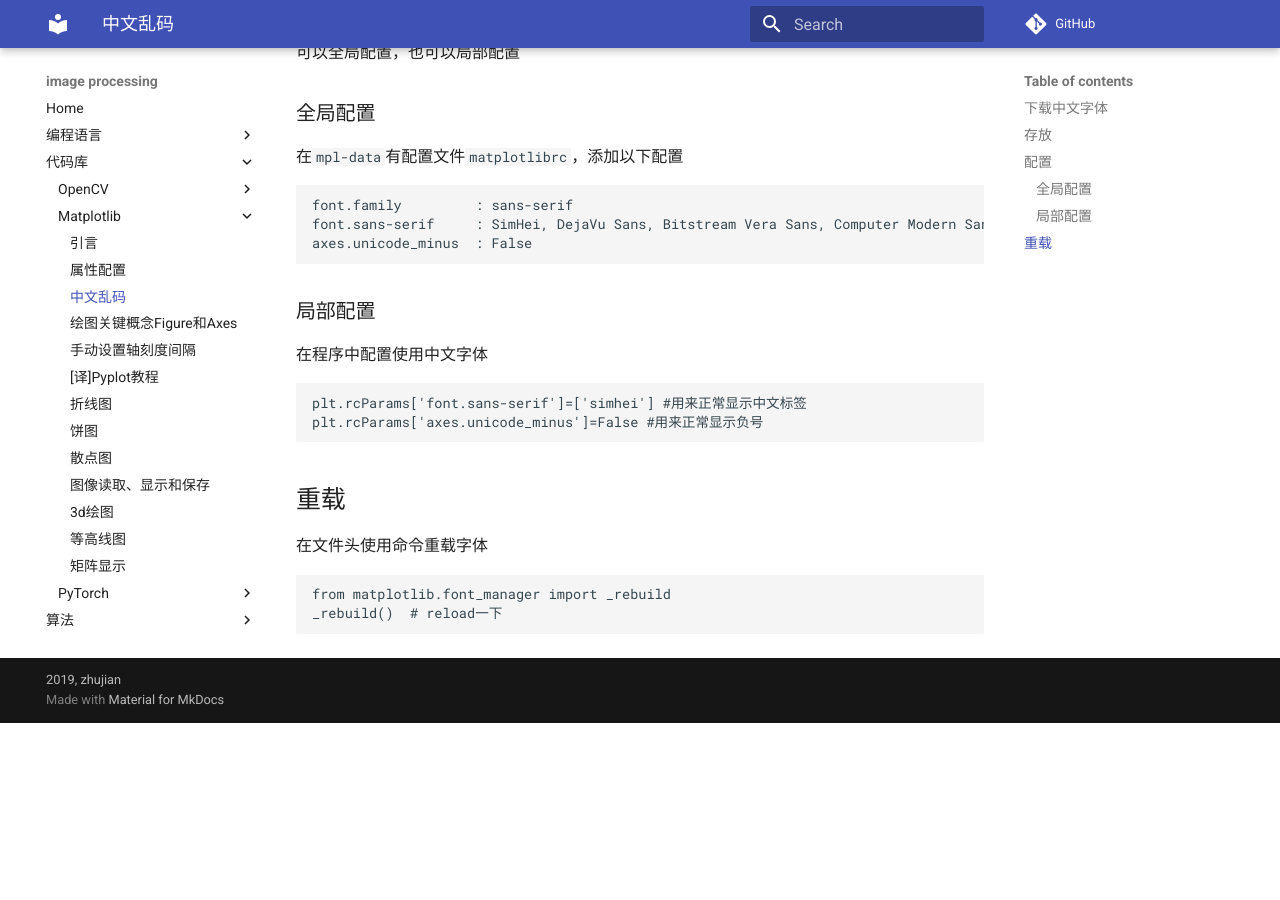
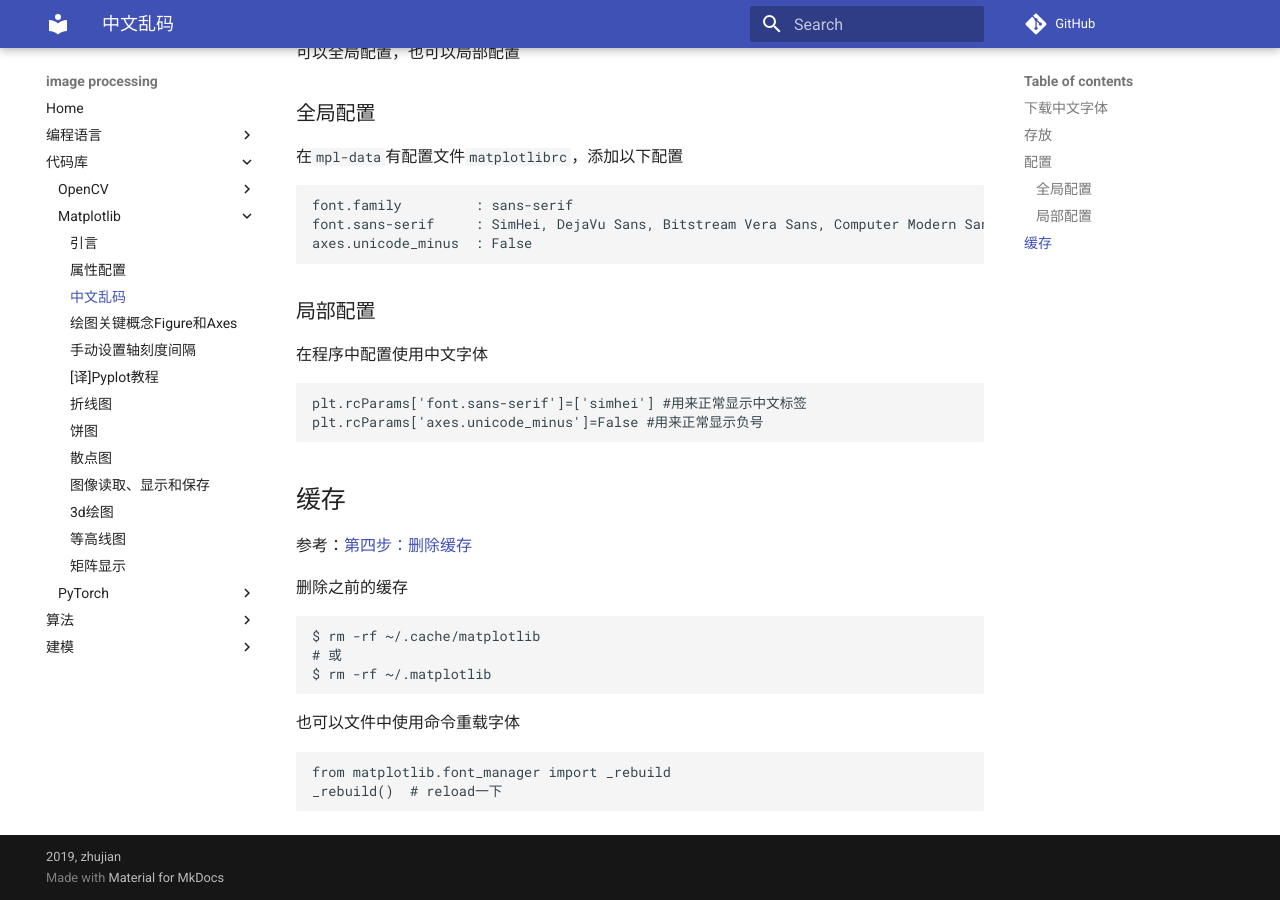
Before and after one commit to Document-Collection/image-processing, an MkDocs documentation site: the page built from docs/matplotlib/中文乱码.md, in a window 1280 px wide and 900 px high, scrolled down 708 px. Built offline with MkDocs 1.6.1 and Material for MkDocs 9.7.7, drawn with Linux system fonts in a browser that asks for light colours; comment, search, counter and statistics services are not loaded; before the commit the page ends 1431 px from its top, so only the background shows below that.

Commit message:
docs(matplotlib): 中文乱码解决

````diff
--- a/docs/matplotlib/中文乱码.md
+++ b/docs/matplotlib/中文乱码.md
@@ -46,9 +46,19 @@
 plt.rcParams['axes.unicode_minus']=False #用来正常显示负号
 ```
 
-## 重载
+## 缓存
 
-在文件头使用命令重载字体
+参考：[第四步：删除缓存](https://www.jianshu.com/p/d20a0971756b)
+
+删除之前的缓存
+
+```
+$ rm -rf ~/.cache/matplotlib
+# 或
+$ rm -rf ~/.matplotlib
+```
+
+也可以文件中使用命令重载字体
 
 ```
 from matplotlib.font_manager import _rebuild
````
Also changed, not shown: 1 other file.
